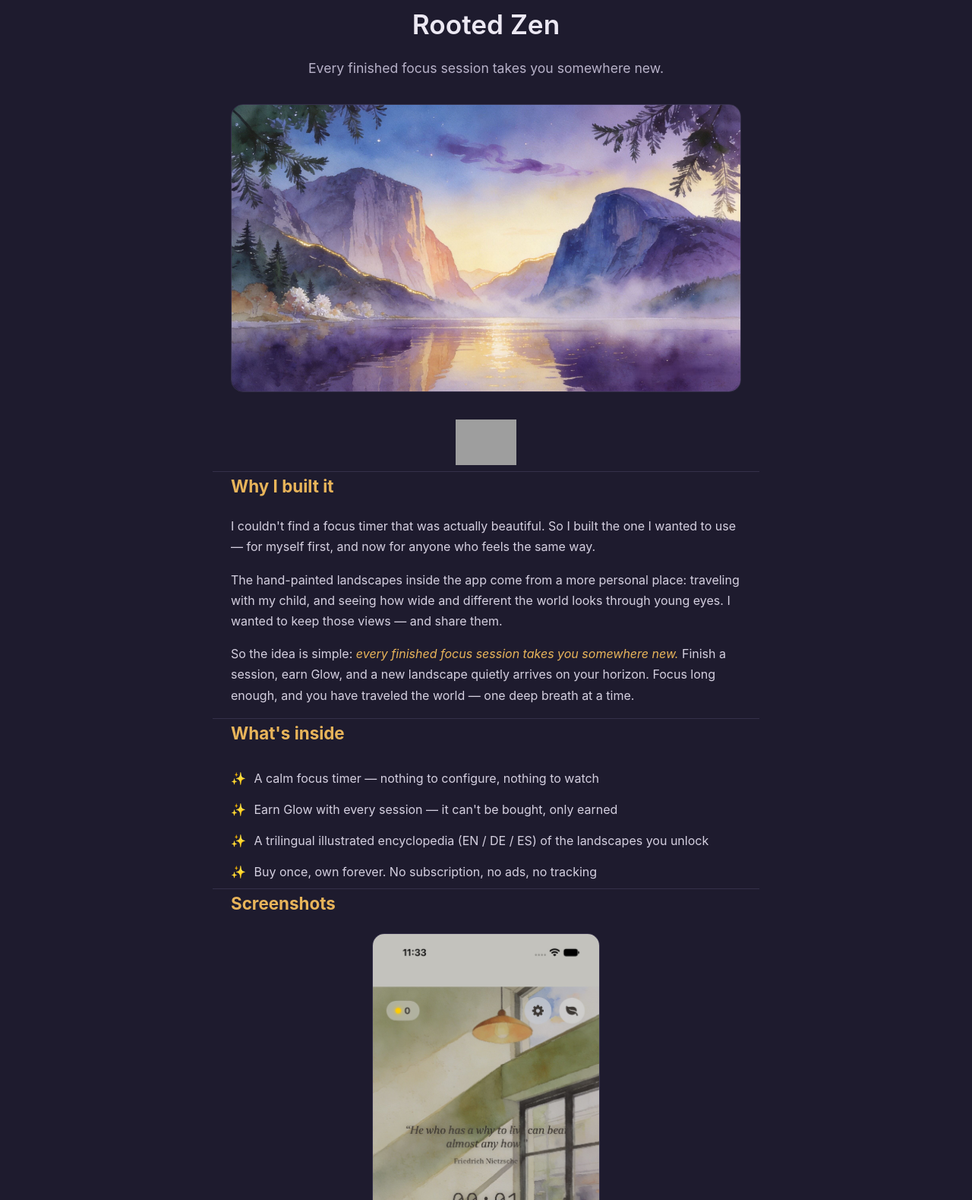
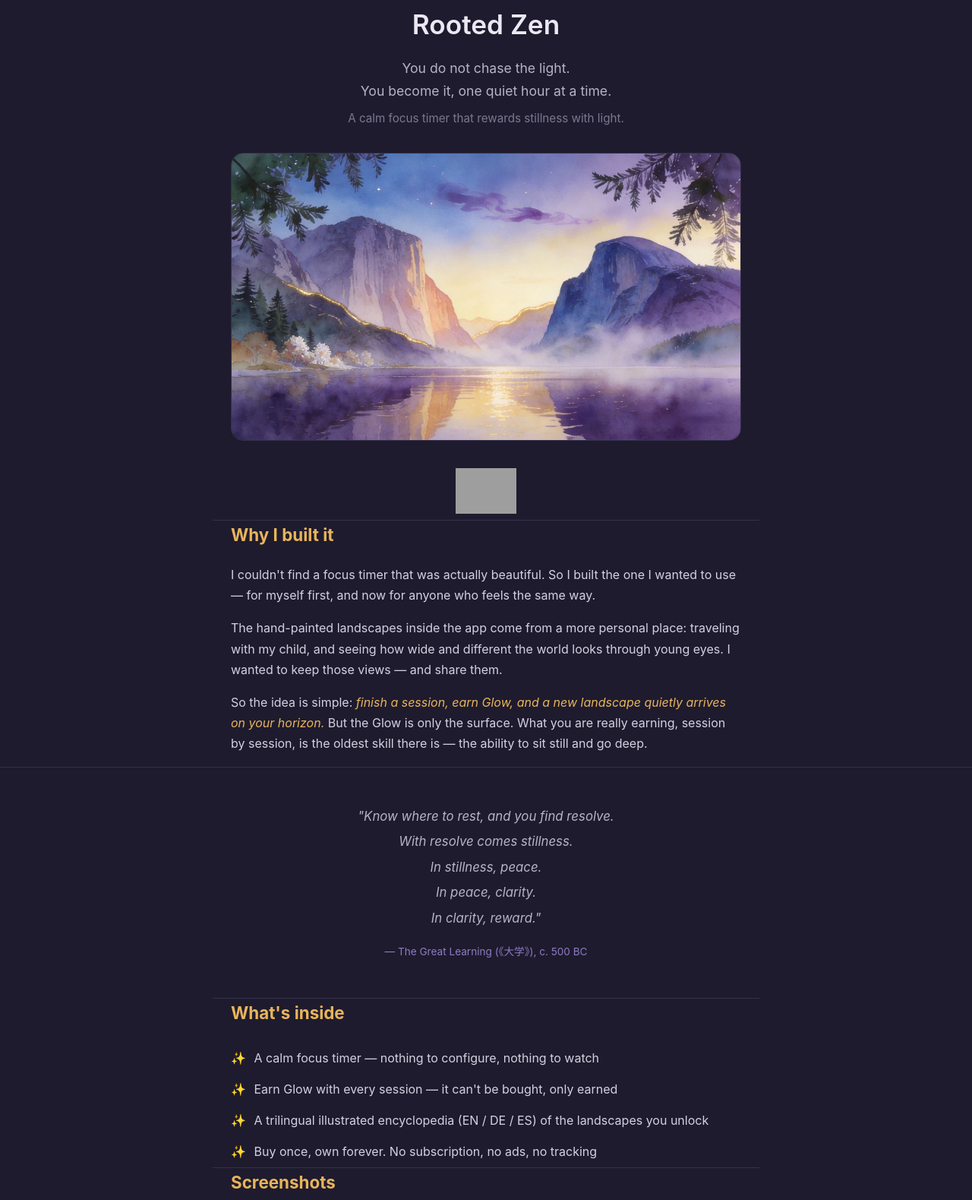
Before and after one commit to Daniel-Xman/App-RootedZen, a plain HTML site: page index.html in a window 1280 px wide. Shown: the part 173-1752 px from the top of the page at 76% size. Drawn offline with Linux system fonts and the light colour scheme; grey boxes are pictures that could not be loaded.

Commit message:
Update index.html

```diff
--- a/index.html
+++ b/index.html
@@ -3,8 +3,8 @@
 <head>
 <meta charset="UTF-8">
 <meta name="viewport" content="width=device-width, initial-scale=1">
-<title>Rooted Zen — Every finished focus session takes you somewhere new</title>
-<meta name="description" content="Earn Glow with every focus session. Unlock hand-painted landscapes with an illustrated encyclopedia in English, German and Spanish.">
+<title>Rooted Zen — You do not chase the light. You become it.</title>
+<meta name="description" content="A calm focus timer that rewards stillness with light. Earn Glow with every focus session and unlock hand-painted landscapes with an illustrated encyclopedia in English, German and Spanish.">
 <!-- Smart App Banner：iOS Safari 顶栏推荐（上架后填真实 APPID） -->
 <meta name="apple-itunes-app" content="app-id=6834838901">
 <style>
@@ -24,7 +24,8 @@ header{padding:72px 0 40px;text-align:center;
        border-image:linear-gradient(90deg,#8e7cc3,#e8b45a) 1}
 header img.icon{width:140px;border-radius:28px;margin-bottom:24px}
 h1{font-size:2.2rem;font-weight:600;margin-bottom:12px}
-.tagline{color:#b8b2c9;font-size:1.1rem;margin-bottom:24px}
+.tagline{color:#b8b2c9;font-size:1.1rem;margin-bottom:8px}
+.tagline-sub{color:#7d7790;font-size:.95rem;margin-bottom:24px}
 .hero{width:100%;border-radius:16px;margin:8px 0 28px;
       border:1px solid var(--border)}
 .badge{display:inline-block}
@@ -36,6 +37,11 @@ h2{font-size:1.4rem;margin-bottom:20px;color:var(--accent)}
 ul{list-style:none}
 li{padding:7px 0;color:#d5d0e0}
 li::before{content:"✨ ";margin-right:6px}
+.quote{padding:48px 24px;border-top:1px solid var(--border);text-align:center}
+.quote p{color:#b8b2c9;font-size:1.05rem;margin:0;
+         font-style:italic;line-height:2}
+.quote cite{display:block;margin-top:16px;color:var(--accent2);
+            font-size:.85rem;font-style:normal}
 .screens{display:flex;gap:16px;flex-wrap:wrap;justify-content:center}
 .screens img{width:300px;border-radius:16px;
              border:1px solid var(--border)}
@@ -51,7 +57,9 @@ footer a:hover{color:var(--accent)}
 <header class="wrap">
   <img class="icon" src="img_icon.png" alt="Rooted Zen icon">
   <h1>Rooted Zen</h1>
-  <p class="tagline">Every finished focus session takes you somewhere new.</p>
+  <p class="tagline">You do not chase the light.<br>
+     You become it, one quiet hour at a time.</p>
+  <p class="tagline-sub">A calm focus timer that rewards stillness with light.</p>
   <img class="hero" src="img_hero.jpg"
        alt="Yosemite Valley at dawn — the first view you unlock">
   <a class="badge"
@@ -72,13 +80,24 @@ footer a:hover{color:var(--accent)}
      and different the world looks through young eyes.
      I wanted to keep those views — and share them.</p>
   <p>So the idea is simple:
-     <em>every finished focus session takes you somewhere new.</em>
-     Finish a session, earn Glow, and a new landscape quietly
-     arrives on your horizon. Focus long enough, and you have
-     traveled the world — one deep breath at a time.</p>
+     <em>finish a session, earn Glow, and a new landscape quietly
+     arrives on your horizon.</em>
+     But the Glow is only the surface. What you are really earning,
+     session by session, is the oldest skill there is —
+     the ability to sit still and go deep.</p>
 </section>
 
-<!-- ═══ 第三屏 · 卖点 ═══ -->
+<!-- ═══ 第三屏 · 古意引用 ═══ -->
+<div class="quote">
+  <p>"Know where to rest, and you find resolve.<br>
+     With resolve comes stillness.<br>
+     In stillness, peace.<br>
+     In peace, clarity.<br>
+     In clarity, reward."</p>
+  <cite>— The Great Learning (《大学》), c. 500 BC</cite>
+</div>
+
+<!-- ═══ 第四屏 · 卖点 ═══ -->
 <section class="wrap">
   <h2>What's inside</h2>
   <ul>
@@ -89,7 +108,7 @@ footer a:hover{color:var(--accent)}
   </ul>
 </section>
 
-<!-- ═══ 第四屏 · 截图（普通 iPhone 版） ═══ -->
+<!-- ═══ 第五屏 · 截图（普通 iPhone 版） ═══ -->
 <section class="wrap">
   <h2>Screenshots</h2>
   <div class="screens">
@@ -97,7 +116,7 @@ footer a:hover{color:var(--accent)}
   </div>
 </section>
 
-<!-- ═══ 第五屏 · 德语区 ═══ -->
+<!-- ═══ 第六屏 · 德语区 ═══ -->
 <section class="wrap">
   <h2>Warum ich es gebaut habe</h2>
   <p class="de">Ich fand keinen Fokus-Timer, der wirklich schön war.
@@ -107,7 +126,8 @@ footer a:hover{color:var(--accent)}
      und fremd die Welt durch junge Augen aussieht.
      Ich wollte diese Ansichten bewahren und weitergeben.</p>
   <p class="de">Die Idee ist einfach:
-     <em>Jede abgeschlossene Fokus-Session bringt dich an einen neuen Ort.</em></p>
+     <em>Du jagst dem Licht nicht hinterher.
+     Du wirst es — eine stille Stunde nach der anderen.</em></p>
   <a class="badge"
      href="https://apps.apple.com/de/app/rooted-zen/id6834838901">
     <img src="https://tools.applemediaservices.com/api/badges/download-on-the-app-store/black/de-de"
```
